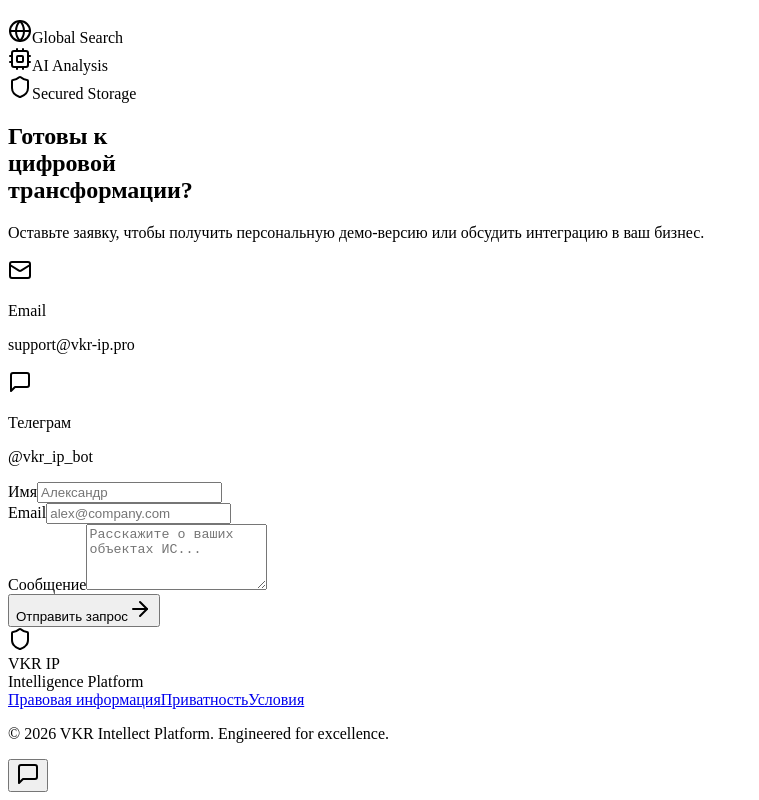
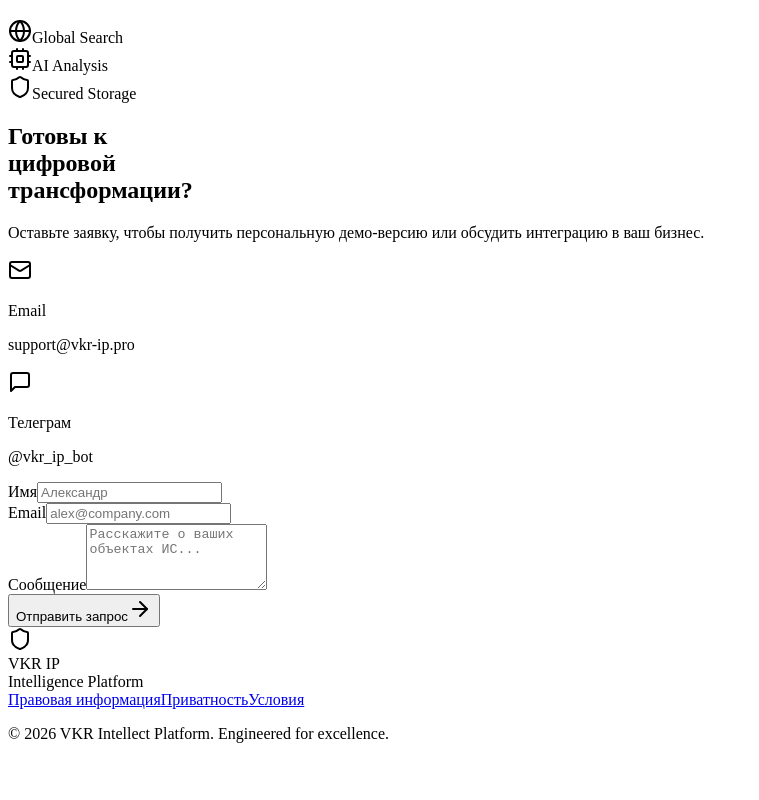
Before and after one commit to Mkdaniilla/VKR-IP, a Next.js app in the folder frontend/: page / in a window 1280 px wide. Shown: the part 1387-2187 px from the top of the page, without its empty margins (0-759 px from the left). After the commit the page ends 2146 px from the top, so only its background shows below. Built offline with nearby package versions, Linux system fonts and the light colour scheme.

Commit message:
fix(ui): remove KBAgentFox from index.tsx

```diff
--- a/frontend/pages/index.tsx
+++ b/frontend/pages/index.tsx
@@ -1,6 +1,5 @@
 import Link from "next/link";
 import Head from "next/head";
-import KBAgentFox from "../components/KBAgentFox";
 import {
   Shield,
   Zap,
@@ -336,7 +335,6 @@ export default function Landing() {
           </p>
         </div>
       </footer>
-      <KBAgentFox />
 
       <style jsx>{`
         @keyframes float {
```
